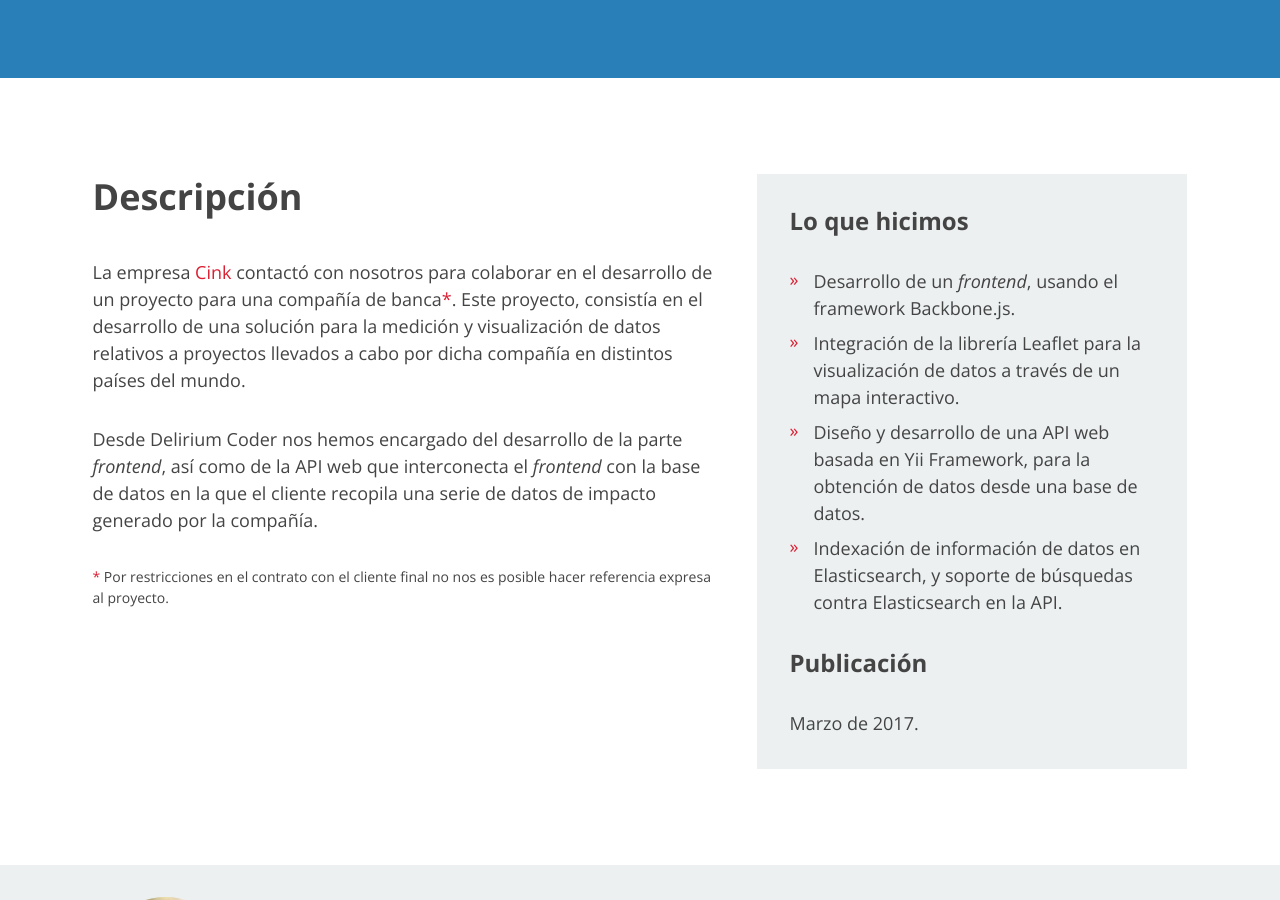
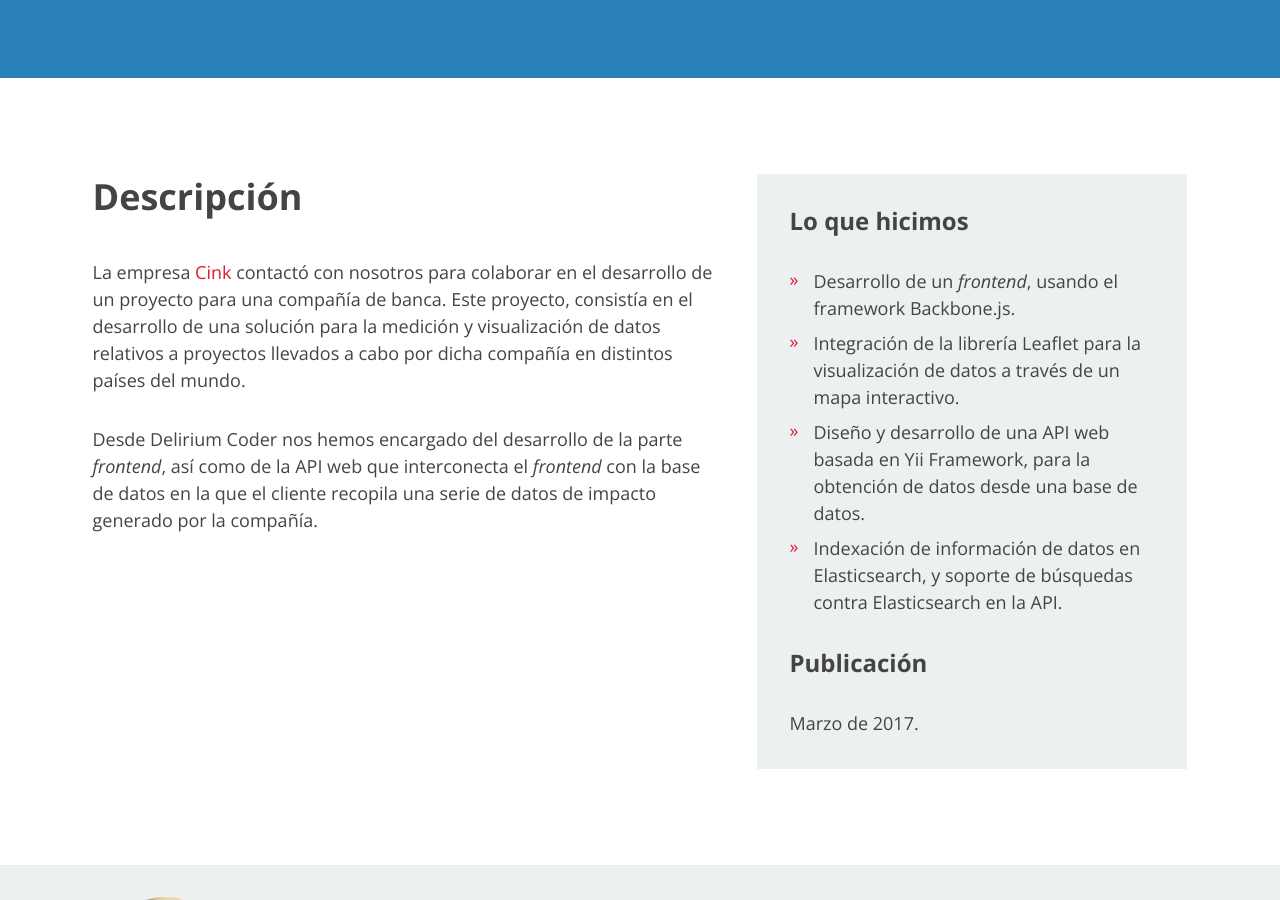
Before and after one commit to dlcoder/deliriumcoder-website, a Jekyll site: the page built from _projects/frontend-api-visualizacion-datos.html, in a window 1280 px wide and 900 px high, scrolled down 642 px. Built offline with Jekyll 4.4.1, drawn with Linux system fonts in a browser that asks for light colours; nearby versions of some CDN libraries.

Commit message:
Removes some text from frontend-api project. Adds the new project into other projects list in project page. Sets footer phone as link.

```diff
--- a/_includes/footer.html
+++ b/_includes/footer.html
@@ -5,7 +5,7 @@
         <p>Delirium Coder 2017</p>
       </div>
       <div class="contact-info">
-        <p><span>Email:</span> <a href="mailto:info@deliriumcoder.com">info@deliriumcoder.com</a></p> <span class="vertical-separator">|</span> <p><span>Teléfono:</span> <span>(+34) 653 36 80 46</span></p>
+        <p><span>Email:</span> <a href="mailto:info@deliriumcoder.com">info@deliriumcoder.com</a></p> <span class="vertical-separator">|</span> <p><span>Teléfono:</span> <a href="tel:+34653368046">(+34) 653 36 80 46</a></p>
       </div>
     </div>
   </div>
--- a/_projects/frontend-api-visualizacion-datos.html
+++ b/_projects/frontend-api-visualizacion-datos.html
@@ -23,9 +23,8 @@ quote_author: Jesús Gordillo, Senior Director en <a href="http://cink.es/" targ
     <div class="section__inner">
       <div class="section-content__main section-content__main-project">
         <h2>Descripción</h2>
-        <p>La empresa <a href="http://cink.es/" target="_blank">Cink</a> contactó con nosotros para colaborar en el desarrollo de un proyecto para una compañía de banca<span class="color-red">*</span>. Este proyecto, consistía en el desarrollo de una solución para la medición y visualización de datos relativos a proyectos llevados a cabo por dicha compañía en distintos países del mundo.</p>
+        <p>La empresa <a href="http://cink.es/" target="_blank">Cink</a> contactó con nosotros para colaborar en el desarrollo de un proyecto para una compañía de banca. Este proyecto, consistía en el desarrollo de una solución para la medición y visualización de datos relativos a proyectos llevados a cabo por dicha compañía en distintos países del mundo.</p>
         <p>Desde Delirium Coder nos hemos encargado del desarrollo de la parte <em>frontend</em>, así como de la API web que interconecta el <em>frontend</em> con la base de datos en la que el cliente recopila una serie de datos de impacto generado por la compañía.</p>
-        <p class="small"><span class="color-red">*</span> Por restricciones en el contrato con el cliente final no nos es posible hacer referencia expresa al proyecto.</p>
       </div>
       {% include project_summary.html %}
     </div>
--- a/projects.html
+++ b/projects.html
@@ -50,7 +50,8 @@
   <div class="wrapper">
     <div class="section-content__projects-others">
       <h2>Proyectos anteriores</h2>
-      <ul  class="quotes">
+      <ul class="quotes">
+        <li><a href="/proyectos/frontend-api-visualizacion-datos">Frontend y API para la visualización de datos sobre mapas</a></li>
         <li><a href="/proyectos/apps-facultad-ciencias-experimentales">Apps Facultad de Ciencias Experimentales</a></li>
         <li><a href="/proyectos/merceria-dunia">Mercería Dunia</a></li>
         <li><a href="/proyectos/trivium-arquitectura">Trivium Arquitectura</a></li>
```
